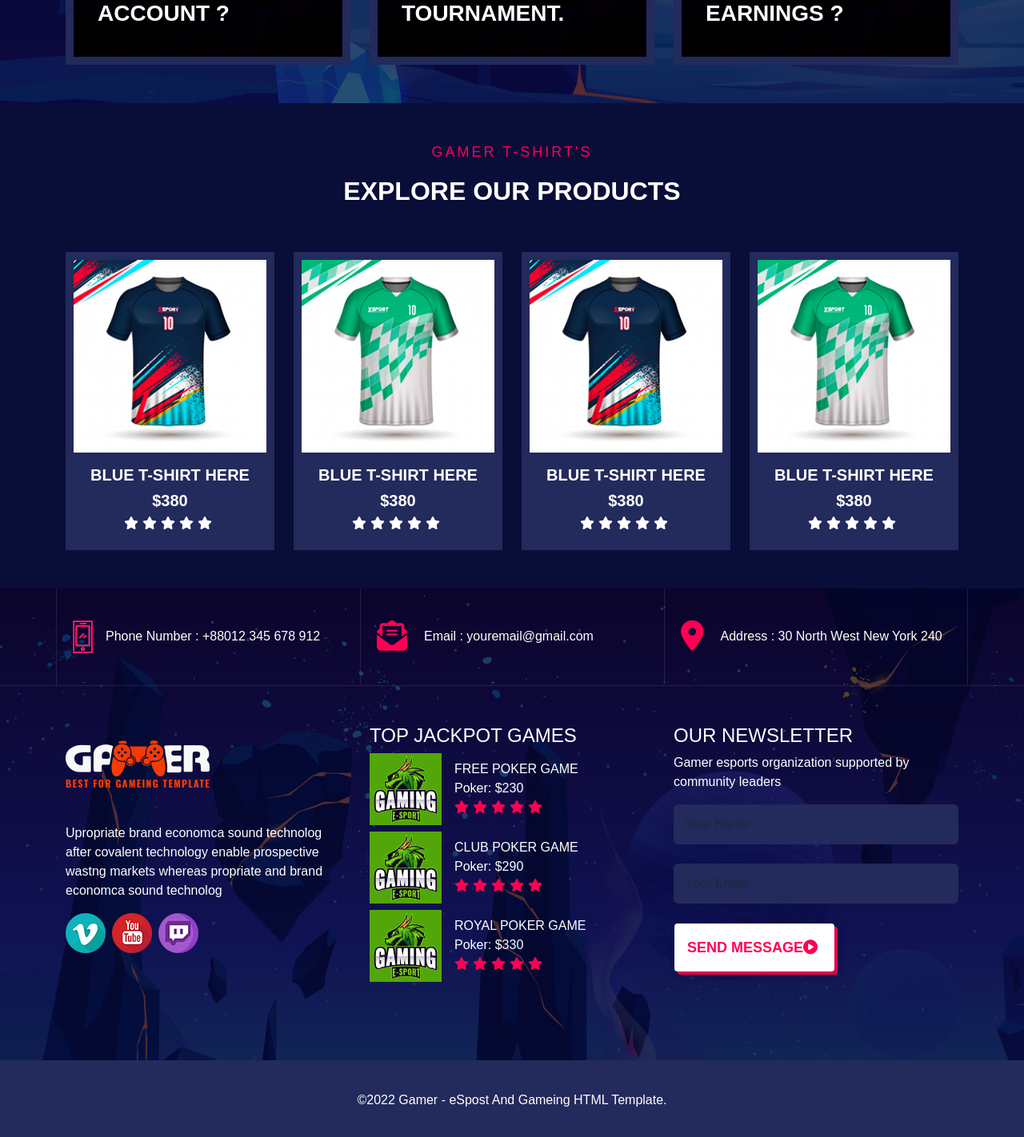
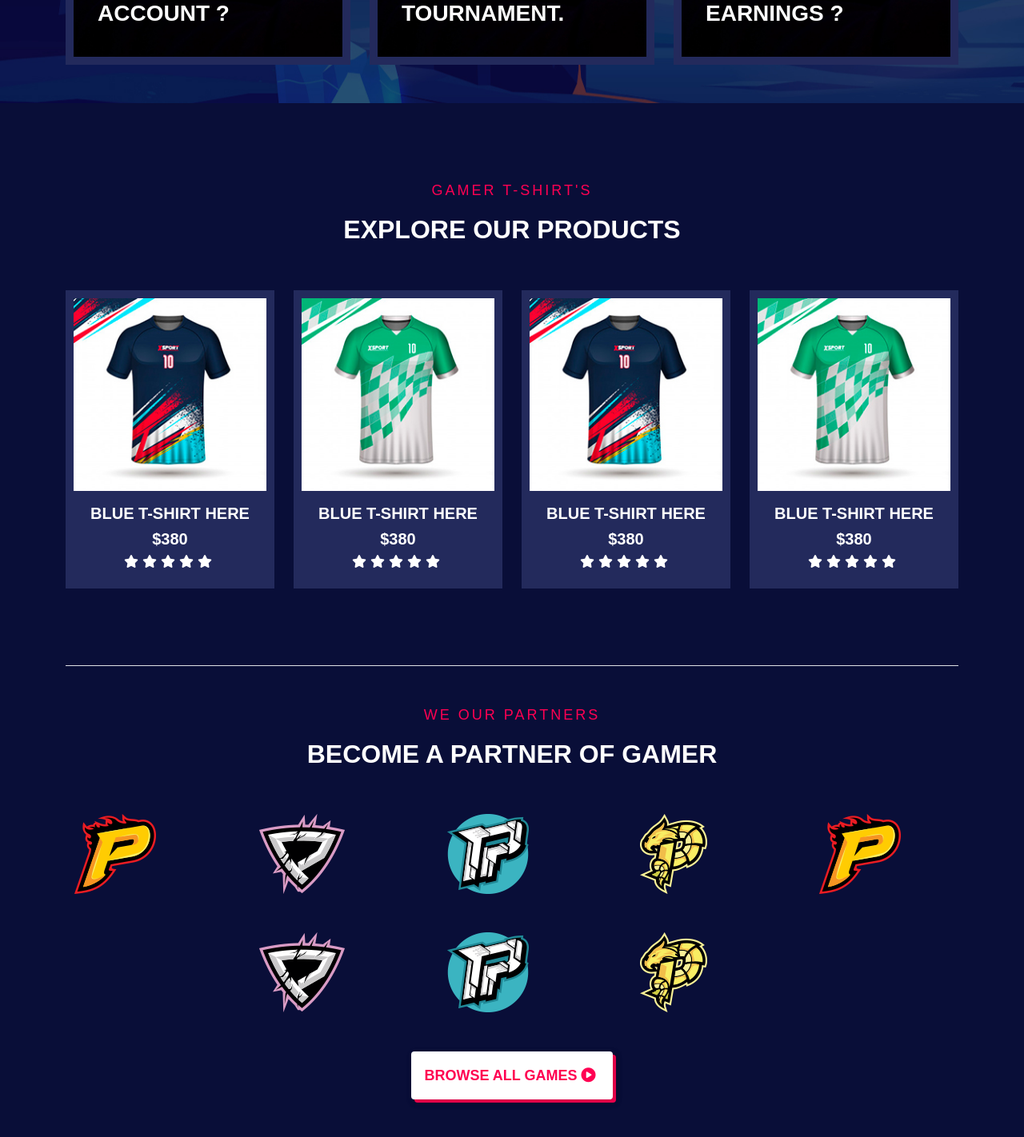
Before and after one commit to Pippo1997/proj-html-vuejs, a Vue app: page / in a window 1280 px wide. Shown: the part 4151-5573 px from the top of the page at 80% size. Built offline with nearby package versions, Linux system fonts and the light colour scheme.

Commit message:
creste section sponsor html scss

```diff
--- a/src/components/AppHeader.vue
+++ b/src/components/AppHeader.vue
@@ -29,6 +29,10 @@ export default {
 </script>
 
 <template lang="">
+
+  <!-- start scroll -->
+
+  <!-- end scroll -->
 
   <!-- start header -->
   <header>
--- a/src/components/AppMain.vue
+++ b/src/components/AppMain.vue
@@ -64,7 +64,7 @@ export default {
 
 <template lang="">
 
-  <!-- start section colllection -->
+  <!-- start section collection -->
   <section class="collection">
     <div class="container">
       <div class="top text-center">
@@ -145,14 +145,14 @@ export default {
         </div>
       </div>
       <div class="p-5 text-center">
-        <button class="btn ">
+        <button class="btn">
           <span>Browse All games </span>
           <i class="fa-solid fa-circle-play"></i>
         </button>
       </div>
     </div>
   </section>
-  <!-- end section colllection -->
+  <!-- end section collection -->
 
   <!-- start about section -->
   <section class="about py-5">
@@ -363,7 +363,7 @@ export default {
   <!-- end section our video -->
 
   <!-- start section t-shirt -->
-  <section class="t-shirt">
+  <section class="t-shirt py-5">
     <div class="container">
       <div class="top text-center py-5">
         <p class="subtitle-rose">Gamer t-shirt's</p>
@@ -377,6 +377,54 @@ export default {
     </div>
   </section>
   <!-- end section t-shirt -->
+
+  <!-- start sction sponsor -->
+  <section class="sponsor">
+    <div class="container">
+      <div class="border-top">
+        <div class="top text-center py-5">
+          <p class="subtitle-rose">WE OUR PARTNERS</p>
+          <h2 class="subtitle-white">BECOME A PARTNER of Gamer</h2>
+        </div>
+        <div class="bottom">
+          <div class="row g-5 justify-content-center row-cols-md-5 row-cols-sm-3 row-cols-2">
+            <div class="col">
+              <img src="/imgs/05.png" alt="sponsor">
+            </div>
+            <div class="col">
+              <img src="/imgs/06.png" alt="sponsor">
+            </div>
+            <div class="col">
+              <img src="/imgs/07.png" alt="sponsor">
+            </div>
+            <div class="col">
+              <img src="/imgs/08.png" alt="sponsor">
+            </div>
+            <div class="col">
+              <img src="/imgs/05.png" alt="sponsor">
+            </div>
+            <div class="col">
+              <img src="/imgs/06.png" alt="sponsor">
+            </div>
+            <div class="col">
+              <img src="/imgs/07.png" alt="sponsor">
+            </div>
+            <div class="col">
+              <img src="/imgs/08.png" alt="sponsor">
+            </div>
+          </div>
+          <div class="py-5 text-center">
+            <button class="btn">
+              <span>Browse All games </span>
+              <i class="fa-solid fa-circle-play"></i>
+            </button>
+          </div>
+        </div>
+      </div>
+    </div>
+  </section>
+  <!-- end sction sponsor -->
+
 </template>
 
 <style lang="scss">
@@ -545,8 +593,8 @@ export default {
   .video-icon{
     position: absolute;
     content: "";
-    top: 50%;
-    left: 50%;
+    top: 45%;
+    left: 45%;
     background-color: #ff0052;
     border-radius: 50%;
     width: 50px;
@@ -578,4 +626,10 @@ export default {
   background-color: rgba(9,14,56,255);
 }
 
+///////// section sponsor
+
+.sponsor{
+  background-color: rgba(9,14,56,255);
+}
+
 </style>
```
